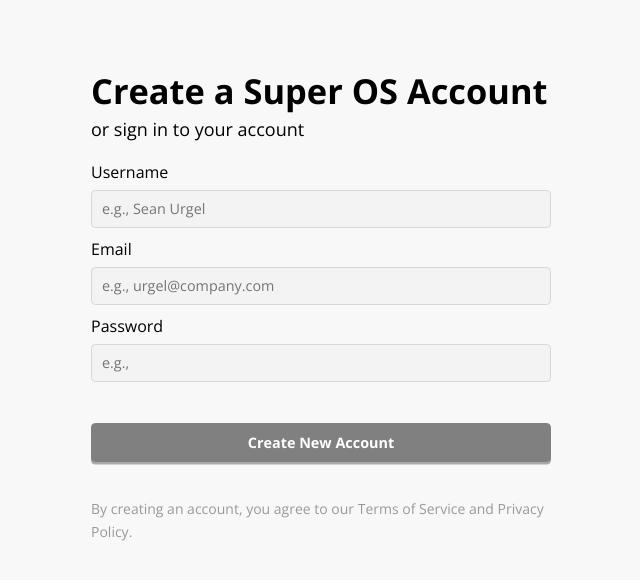
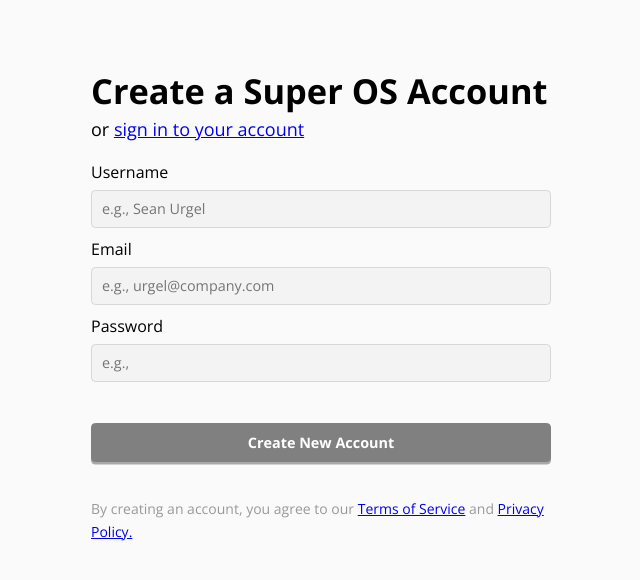
Before and after one commit to SeanningTatum/super-os, a Next.js app: page /signup in a window 1280 px wide. Shown: the top 580 px of the page, without its empty margins (319-959 px from the left). Built offline with nearby package versions, Linux system fonts and the light colour scheme.

Commit message:
Improved error handling

```diff
--- a/components/SignupForm.js
+++ b/components/SignupForm.js
@@ -79,7 +79,7 @@
               })
             }}
           >
-            {error && <Alert danger>{error.message}</Alert>}
+            {error && error.graphQLErrors.map(({message}) => <Alert danger>{message}</Alert>)}
             <FormGroup>
               <Label htmlFor="username">Username</Label>
               <Input
--- a/pages/_app.js
+++ b/pages/_app.js
@@ -37,7 +37,7 @@
               }
 
               body {
-                background-color: rgb(248, 248, 248);
+                background-color: rgb(250, 250, 250);
               }
 
               input {
--- a/pages/signup.js
+++ b/pages/signup.js
@@ -1,6 +1,7 @@
 import React, {Fragment} from 'react'
 import styled from 'styled-components'
 import Head from 'next/head'
+import Link from 'next/link'
 
 import defaultPage from '../hocs/defaultPage'
 import SignupForm from '../components/SignupForm'
@@ -15,12 +16,25 @@
       <SectionWrapper>
         <LoginHeader>
           <HeadingText>Create a Super OS Account</HeadingText>
-          <HeadingSubtitle>or sign in to your account</HeadingSubtitle>
+          <HeadingSubtitle>
+            or{' '}
+            <Link href="/" prefetch>
+              <a>sign in to your account</a>
+            </Link>
+          </HeadingSubtitle>
         </LoginHeader>
         {/* Handles all the logic for signup */}
         <SignupForm />
+        {/* ^^^^^^ */}
         <AcceptTermsMessage>
-          By creating an account, you agree to our Terms of Service and Privacy Policy.
+          By creating an account, you agree to our{' '}
+          <Link href="/">
+            <a>Terms of Service</a>
+          </Link>{' '}
+          and{' '}
+          <Link href="/">
+            <a>Privacy Policy.</a>
+          </Link>{' '}
         </AcceptTermsMessage>
       </SectionWrapper>
     </FullPage>
```
